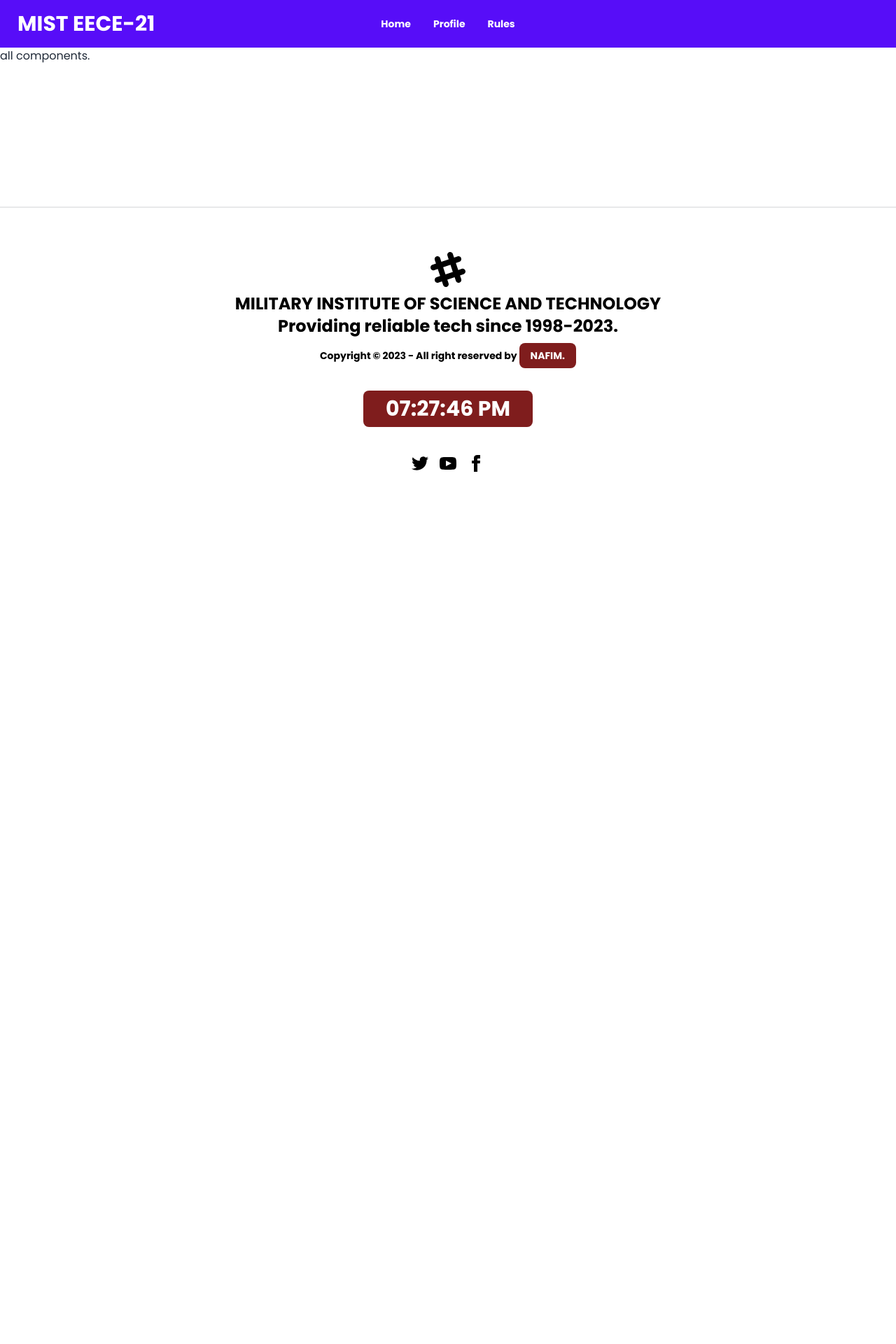
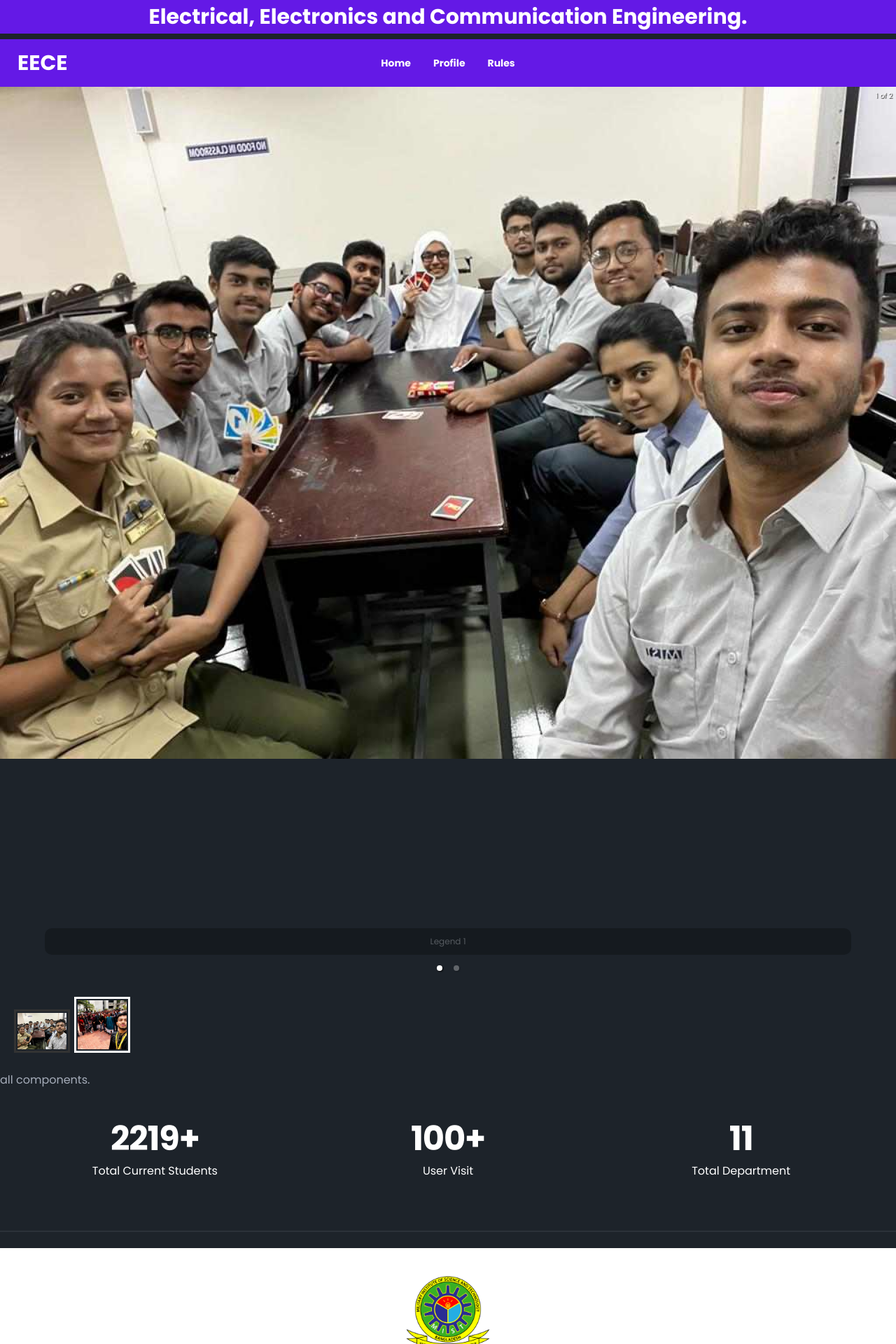
Before and after one commit to nafim191119/EECE-21-official-web, a React (Vite) app: page / in a window 1280 px wide. Shown: the top 1920 px of the page at 70% size. Before the commit the page ends 800 px from the top, so only its background shows below. Built offline with nearby package versions, Linux system fonts and the light colour scheme.

Commit message:
slider updated

```diff
--- a/index.html
+++ b/index.html
@@ -2,9 +2,10 @@
 <html lang="en">
   <head>
     <meta charset="UTF-8" />
-    <link rel="icon" type="image/svg+xml" href="/vite.svg" />
+    <link rel="icon" type="image/svg+xml" href="/src/assets/Military_Institute_of_Science_and_Technology_Monogram.svg.png" />
     <meta name="viewport" content="width=device-width, initial-scale=1.0" />
-    <title>Vite</title>
+    <title>EECE-21</title>
+    <link rel="stylesheet" href="carousel.css"/>
     <link rel="stylesheet" href="carousel.css"/>
   </head>
   <body>
--- a/public/studentsInfo.json
+++ b/public/studentsInfo.json
@@ -75,7 +75,7 @@
     {
         "_id": "10",
         "name": "Faisal",
-        "image": "https://pbs.twimg.com/media/FfhkDtjWQAMYNrc.jpg:large",
+        "image": "https://i.ibb.co/brgsxqv/IMG-20240226-WA0012.jpg",
         "ID": "202316079",
         "msg": "https://www.facebook.com/faisal.siyam.92",
         "section": "B"
@@ -275,7 +275,7 @@
     },
     {
         "_id": "35",
-        "name": "Major Jannatul Maowa, Sigs",
+        "name": "Maj Jannatul Maowa",
         "image": "https://pbs.twimg.com/media/FfhkDtjWQAMYNrc.jpg:large",
         "ID": "202316130",
         "msg": "https://www.facebook.com/afim.nafim/",
--- a/src/Card/Card.css
+++ b/src/Card/Card.css
@@ -11,7 +11,7 @@
     position: relative;
     width: 310px;
     height: 170px;
-    background: #fff;
+    background: rgb(255, 255, 255);
     border-radius: 20px;
     box-shadow: 0 35px 80px rgba(0, 0, 0, 0.15);
     transition: 0.5s;
--- a/src/Card/Card.jsx
+++ b/src/Card/Card.jsx
@@ -21,7 +21,7 @@ const Card = ({ item }) => {
                     </div>
                     <div className="actionBtn">
                         {
-                            off ? null : <button><Link to={msg}>Message</Link></button>
+                            off ? <button>No need intro</button> : <button><Link to={msg}>Message</Link></button>
                         }
 
                     </div>
--- /dev/null
+++ b/src/Components/Slider/Slider.jsx
@@ -0,0 +1,21 @@
+import "react-responsive-carousel/lib/styles/carousel.min.css";
+import { Carousel } from 'react-responsive-carousel';
+
+const Slider = () => {
+    return (
+        <div>
+            <Carousel>
+                <div>
+                    <img src="/src/assets/banner1.jpeg" />
+                    <p className="legend">Legend 1</p>
+                </div>
+                <div>
+                    <img src="/src/assets/banner2.jpg" />
+                    <p className="legend">Legend 2</p>
+                </div>
+            </Carousel>
+        </div>
+    );
+};
+
+export default Slider;
--- a/src/Footer/Footer.jsx
+++ b/src/Footer/Footer.jsx
@@ -7,7 +7,7 @@ const Footer = () => {
             <div className="divider"></div>
             <footer className="footer footer-center p-10 bg-white text-black">
                 <aside>
-                    <svg width="50" height="50" viewBox="0 0 24 24" xmlns="http://www.w3.org/2000/svg" fillRule="evenodd" clipRule="evenodd" className="inline-block fill-current"><path d="M22.672 15.226l-2.432.811.841 2.515c.33 1.019-.209 2.127-1.23 2.456-1.15.325-2.148-.321-2.463-1.226l-.84-2.518-5.013 1.677.84 2.517c.391 1.203-.434 2.542-1.831 2.542-.88 0-1.601-.564-1.86-1.314l-.842-2.516-2.431.809c-1.135.328-2.145-.317-2.463-1.229-.329-1.018.211-2.127 1.231-2.456l2.432-.809-1.621-4.823-2.432.808c-1.355.384-2.558-.59-2.558-1.839 0-.817.509-1.582 1.327-1.846l2.433-.809-.842-2.515c-.33-1.02.211-2.129 1.232-2.458 1.02-.329 2.13.209 2.461 1.229l.842 2.515 5.011-1.677-.839-2.517c-.403-1.238.484-2.553 1.843-2.553.819 0 1.585.509 1.85 1.326l.841 2.517 2.431-.81c1.02-.33 2.131.211 2.461 1.229.332 1.018-.21 2.126-1.23 2.456l-2.433.809 1.622 4.823 2.433-.809c1.242-.401 2.557.484 2.557 1.838 0 .819-.51 1.583-1.328 1.847m-8.992-6.428l-5.01 1.675 1.619 4.828 5.011-1.674-1.62-4.829z"></path></svg>
+                    <img height={10} width={120} src="/src/assets/Military_Institute_of_Science_and_Technology_Monogram.svg.png" alt="" />
                     <p className="font-bold text-2xl">
                         MILITARY INSTITUTE OF SCIENCE AND TECHNOLOGY <br />Providing reliable tech since 1998-{currentYear}.
                     </p>
--- a/src/Home/Home.jsx
+++ b/src/Home/Home.jsx
@@ -1,8 +1,10 @@
+import Slider from "../Components/Slider/Slider";
 import Count from "./Count";
 
 const Home = () => {
     return (
         <div>
+            <Slider></Slider>
             all components.
             <Count></Count>
         </div>
--- a/src/NavBar/NavBar.jsx
+++ b/src/NavBar/NavBar.jsx
@@ -1,21 +1,43 @@
 
+import { useEffect, useState } from "react";
 import { Link } from "react-router-dom";
 
 const NavBar = () => {
+    const [theme, setTheme] = useState(localStorage.getItem("theme") ? localStorage.getItem("theme") : "dark");
+
+    const handleToggle = (e) => {
+        if (e.target.checked) {
+            setTheme("dark");
+        }
+        else {
+            setTheme("dark")
+        }
+    }
+
+
+    useEffect(() => {
+        localStorage.setItem("theme", theme);
+        const localTheme = localStorage.getItem("theme");
+        document.querySelector("html").setAttribute("data-theme", localTheme);
+    }, [theme]);
+
     return (
         <div>
+            <div role="alert" className="bg-primary flex justify-center items-center h-12 text-white mb-2 font-bold sm:text-3xl">
+                <span>Electrical, Electronics and Communication Engineering.</span>
+            </div>
             <div className="navbar bg-primary">
                 <div className="navbar-start">
-                    <Link to="/"><a className="btn btn-ghost normal-case text-3xl text-white">MIST EECE-21</a></Link>
+                    <Link to="/"><a className="btn btn-ghost normal-case text-3xl text-white">EECE</a></Link>
                 </div>
                 <div className="navbar-center lg:flex text-white">
-                    <ul className="menu menu-horizontal px-1 font-bold">
+                    <ul className="menu menu-horizontal px-18 font-bold">
                         <li><Link to="/">Home</Link></li>
                         <li><Link to="/profile">Profile</Link>  </li>
                         <li><Link to="/rules">Rules</Link></li>
                     </ul>
                 </div>
-                <div className="navbar-end hidden lg:flex text-white">
+                <div className="navbar-end lg:flex text-white">
 
                 </div>
             </div>
--- a/src/main.jsx
+++ b/src/main.jsx
@@ -4,6 +4,7 @@ import './index.css'
 import { RouterProvider } from 'react-router-dom'
 import { router } from './Routes/Routes'
 
+
 ReactDOM.createRoot(document.getElementById('root')).render(
   <React.StrictMode>
     <RouterProvider router={router} />
--- a/tailwind.config.js
+++ b/tailwind.config.js
@@ -8,4 +8,10 @@ export default {
     extend: {},
   },
   plugins: [require("daisyui")],
+  daisyui: {
+    themes: [
+      "dark",
+      "dark",
+    ],
+  },
 }
```
Also changed, not shown: src/assets/banner1.jpeg (added), src/assets/banner2.jpg (added).
